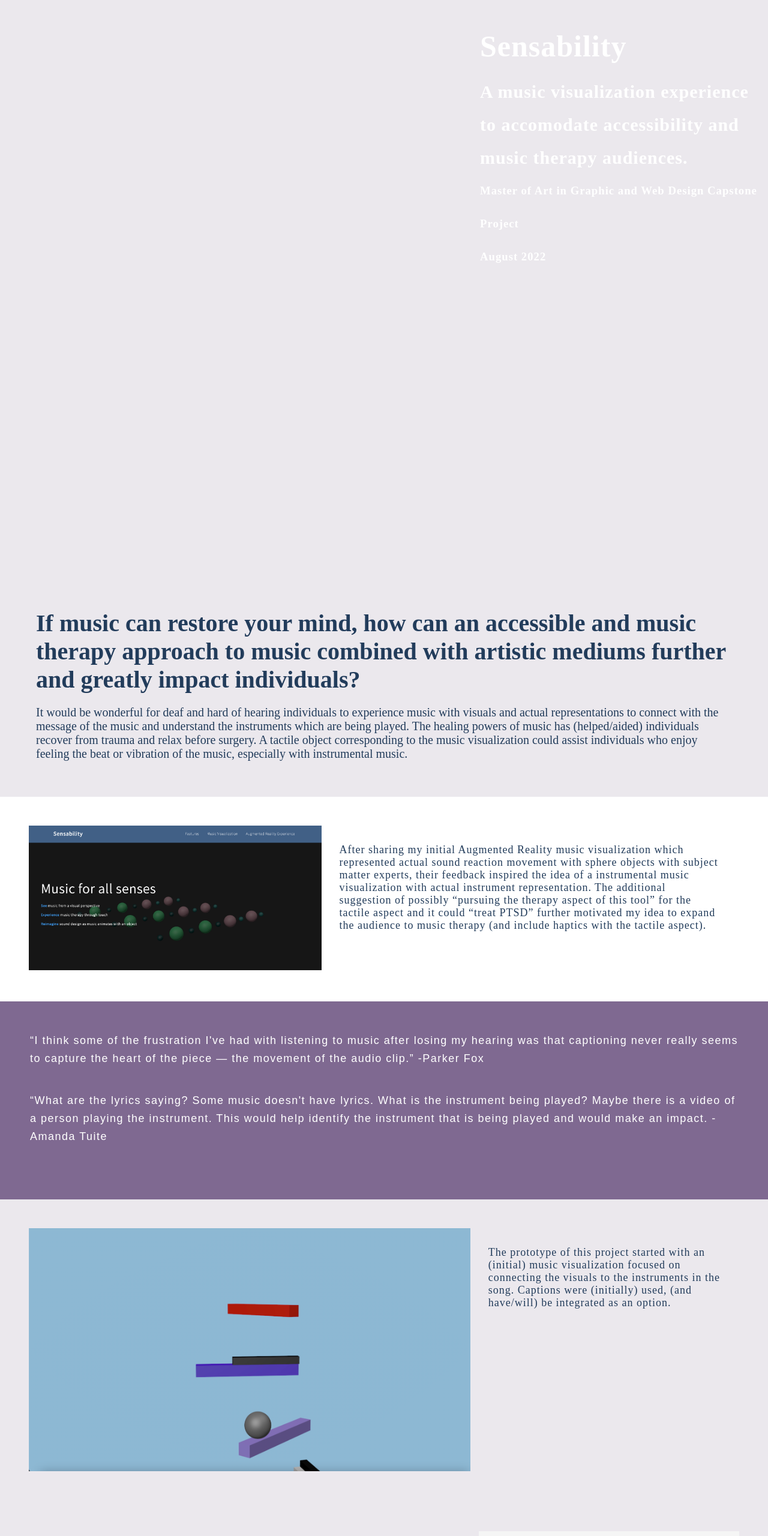
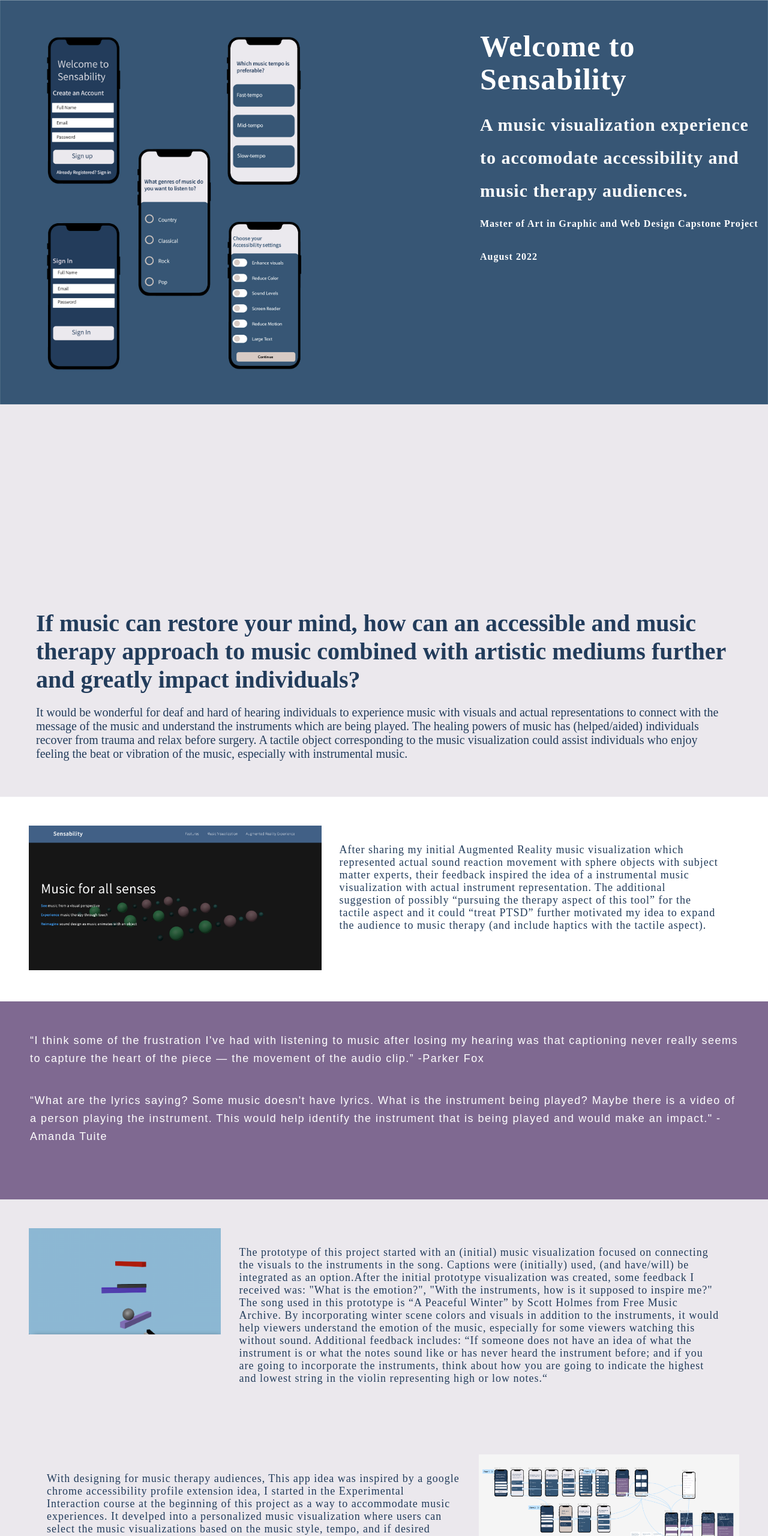
Before and after one commit to CBaniecki/2022-Capstone-Page, a plain HTML site: page index.html in a window 1280 px wide. Shown: the top 2560 px of the page at 60% size. Drawn offline with Linux system fonts and the light colour scheme.

Commit message:
added more information to prototype section

```diff
--- a/index.html
+++ b/index.html
@@ -10,15 +10,16 @@
 <body>
 
     <section class= "main-section">
+    <div class="background-image">
     <div class="intro">
 
-        <h1>Sensability</h1>
+        <h1>Welcome to Sensability</h1>
 
         <h2>A music visualization experience to accomodate accessibility and music therapy audiences.</h2>
 
-        <h3> Master of Art in Graphic and Web Design Capstone Project</h3>
-        <h3> August 2022</h3>
-
+        <h4> Master of Art in Graphic and Web Design Capstone Project</h4>
+        <h4> August 2022</h4>
+        </div>
     </div>
 
     <section class="statement">
@@ -55,7 +56,7 @@
     </p>
 
     <p>
-        “What are the lyrics saying? Some music doesn't have lyrics. What is the instrument being played? Maybe there is a video of a person playing the instrument. This would help identify the instrument that is being played and would make an impact. -Amanda Tuite
+        “What are the lyrics saying? Some music doesn't have lyrics. What is the instrument being played? Maybe there is a video of a person playing the instrument. This would help identify the instrument that is being played and would make an impact." -Amanda Tuite
     </p>
 
 
@@ -74,8 +75,12 @@
         </div>
 
     <p>
-        The prototype of this project started with an (initial) music visualization focused on connecting the visuals to the instruments in the song. Captions were (initially) used, (and have/will) be integrated as an option.
+        The prototype of this project started with an (initial) music visualization focused on connecting the visuals to the instruments in the song. Captions were (initially) used, (and have/will) be integrated as an option.After the initial prototype visualization was created, some feedback I received was:
+        "What is the emotion?", "With the instruments, how is it supposed to inspire me?"
+        The song used in this prototype is “A Peaceful Winter” by Scott Holmes from Free Music Archive. By incorporating winter scene colors and visuals in addition to the instruments, it would help viewers understand the emotion of the music, especially for some viewers watching this without sound. Additional feedback includes:  “If someone does not have an idea of what the instrument is or what the notes sound like or has never heard the instrument before; and if you are going to incorporate the instruments, think about how you are going to indicate the highest and lowest string in the violin representing high or low notes.“
     </p>
+
+
     </section>
 
     <section class="post">
```
